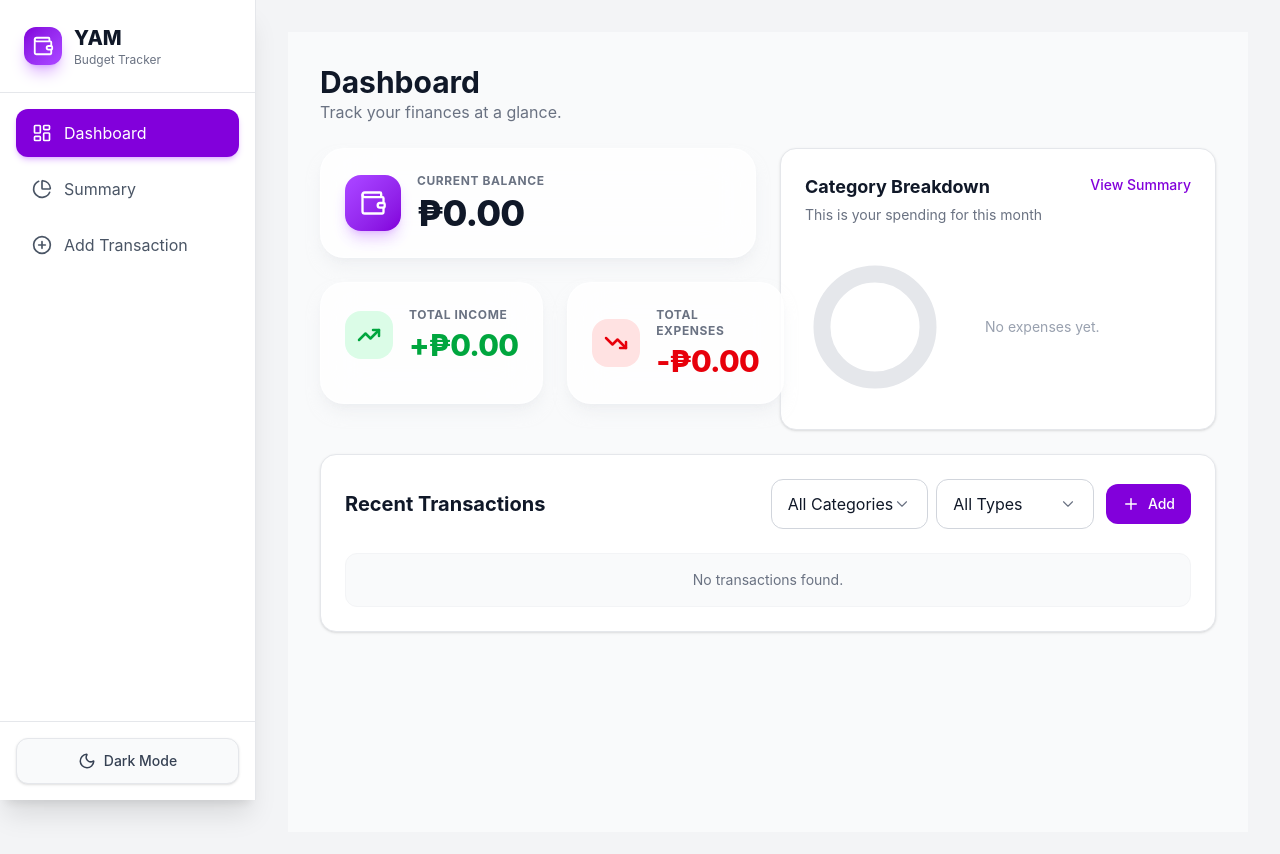
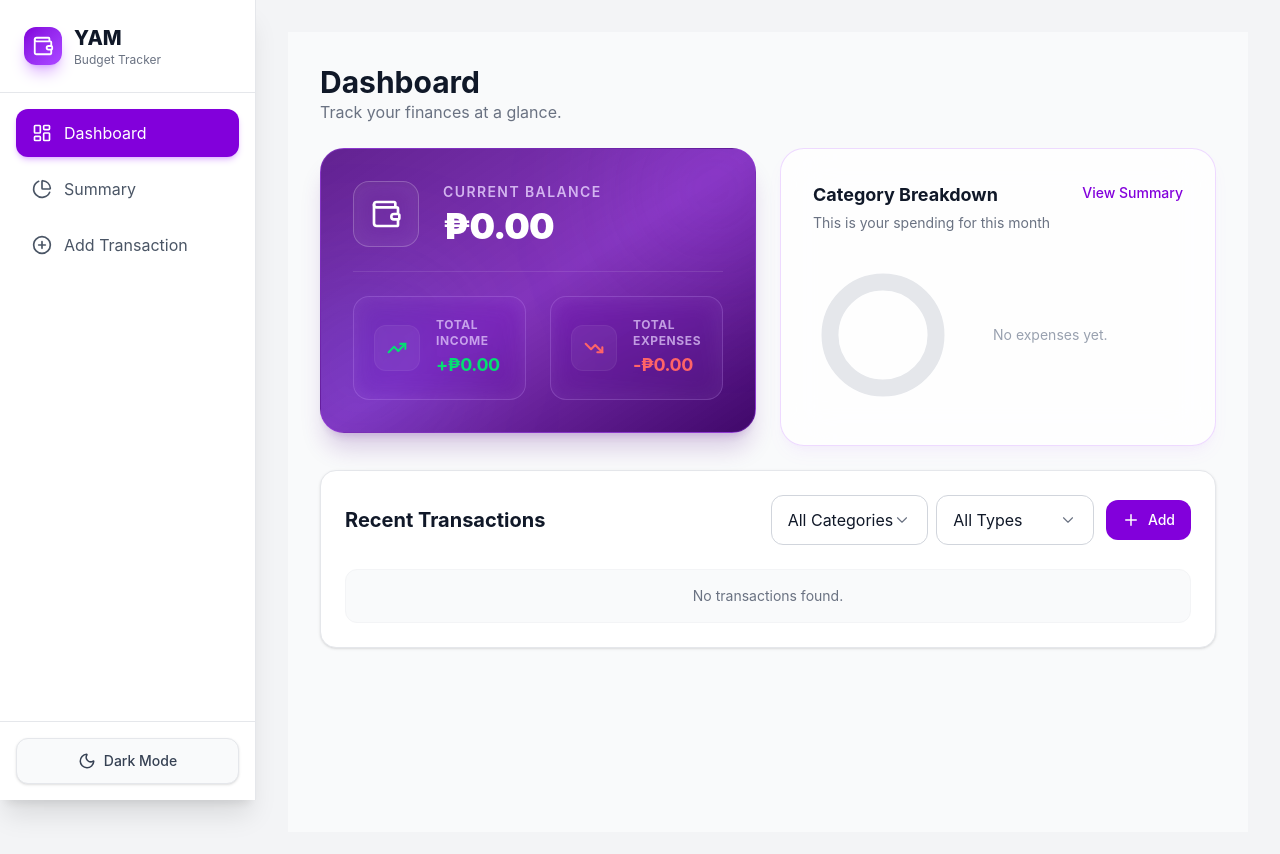
Before and after one commit to yannics08/midterm-project-webdvt, a React (Vite) app: page /dashboard in a window 1280 px wide. Shown: the top 854 px of the page. Built offline with nearby package versions, Linux system fonts and the light colour scheme.

Commit message:
feat: combined balance, income, expense in one container

```diff
--- /dev/null
+++ b/src/components/FinancialOverview.jsx
@@ -0,0 +1,83 @@
+import { useTransactions } from "../context/TransactionContext";
+import { Wallet, TrendingUp, TrendingDown } from "lucide-react";
+
+const FinancialOverview = () => {
+  const { balance, income, expenses } = useTransactions();
+
+  return (
+    <div className="relative overflow-hidden bg-gradient-to-br from-purple-900/95 via-purple-800/85 to-purple-950/98 dark:from-purple-950/95 dark:via-purple-900/85 dark:to-black/98 backdrop-blur-2xl rounded-3xl p-6 md:p-8 shadow-xl shadow-purple-900/20 border border-purple-500/30 text-white w-full transition-all duration-300 space-y-6">
+      {/* Glow Effects */}
+      <div className="absolute -right-10 -top-10 w-40 h-40 bg-purple-500/25 rounded-full blur-3xl pointer-events-none" />
+      <div className="absolute -left-10 -bottom-10 w-40 h-40 bg-indigo-500/25 rounded-full blur-3xl pointer-events-none" />
+
+      {/* Current Balance Section */}
+      <div className="relative z-10 flex items-center gap-4 sm:gap-6 pb-6 border-b border-white/10">
+        <div className="p-3.5 sm:p-4 bg-white/10 backdrop-blur-md rounded-2xl border border-white/20 shadow-inner text-white shrink-0">
+          <Wallet size={32} strokeWidth={2} />
+        </div>
+
+        <div className="min-w-0 flex-1">
+          <h4 className="text-xs sm:text-sm font-semibold text-purple-200/80 uppercase tracking-widest">
+            Current Balance
+          </h4>
+          <div
+            id="balance"
+            className="text-2xl sm:text-3xl md:text-4xl font-black text-white mt-1 tracking-tight truncate"
+          >
+            ₱{balance.toLocaleString(undefined, {
+              minimumFractionDigits: 2,
+              maximumFractionDigits: 2,
+            })}
+          </div>
+        </div>
+      </div>
+
+      {/* Income & Expenses Split Section */}
+      <div className="relative z-10 grid grid-cols-1 sm:grid-cols-2 gap-4 sm:gap-6">
+        {/* Total Income */}
+        <div className="bg-purple-300/10 dark:bg-purple-900/30 backdrop-blur-md rounded-2xl p-4 sm:p-5 border border-purple-300/20 dark:border-purple-700/30 flex items-center gap-3 sm:gap-4 transition-all duration-300 hover:bg-purple-300/20 dark:hover:bg-purple-900/50">
+          <div className="p-2 sm:p-3 bg-white/5 rounded-xl text-green-400 shrink-0 border border-white/5">
+            <TrendingUp size={20} strokeWidth={2.5} />
+          </div>
+          <div className="min-w-0 flex-1">
+            <h4 className="text-[10px] sm:text-xs font-bold text-purple-200/70 uppercase tracking-wider">
+              Total Income
+            </h4>
+            <div
+              id="income"
+              className="text-base sm:text-lg font-bold text-green-400 mt-0.5 tracking-tight truncate"
+            >
+              +₱{income.toLocaleString(undefined, {
+                minimumFractionDigits: 2,
+                maximumFractionDigits: 2,
+              })}
+            </div>
+          </div>
+        </div>
+
+        {/* Total Expenses */}
+        <div className="bg-purple-300/10 dark:bg-purple-900/30 backdrop-blur-md rounded-2xl p-4 sm:p-5 border border-purple-300/20 dark:border-purple-700/30 flex items-center gap-3 sm:gap-4 transition-all duration-300 hover:bg-purple-300/20 dark:hover:bg-purple-900/50">
+          <div className="p-2 sm:p-3 bg-white/5 rounded-xl text-red-400 shrink-0 border border-white/5">
+            <TrendingDown size={20} strokeWidth={2.5} />
+          </div>
+          <div className="min-w-0 flex-1">
+            <h4 className="text-[10px] sm:text-xs font-bold text-purple-200/70 uppercase tracking-wider">
+              Total Expenses
+            </h4>
+            <div
+              id="expenses"
+              className="text-base sm:text-lg font-bold text-red-400 mt-0.5 tracking-tight truncate"
+            >
+              -₱{expenses.toLocaleString(undefined, {
+                minimumFractionDigits: 2,
+                maximumFractionDigits: 2,
+              })}
+            </div>
+          </div>
+        </div>
+      </div>
+    </div>
+  );
+};
+
+export default FinancialOverview;
--- a/src/pages/Dashboard.jsx
+++ b/src/pages/Dashboard.jsx
@@ -1,14 +1,12 @@
-import { Link } from "react-router-dom";
 import { useTransactions } from "../context/TransactionContext";
-import Balance from "../components/Balance";
-import IncomeExpense from "../components/IncomeExpense";
+import FinancialOverview from "../components/FinancialOverview";
 import CategoryMiniBreakdown from "../components/CategoryMiniBreakdown";
 import TransactionList from "../components/TransactionList";
 
 function Dashboard() {
   const { transactions } = useTransactions();
 
-  // 1. Filter transactions to only include the current month
+  // Filter transactions to only include the current month
   const currentMonthTransactions = transactions.filter((t) => {
     const transactionDate = new Date(t.date);
     const now = new Date();
@@ -35,22 +33,18 @@ function Dashboard() {
         {/* Top Section: 50/50 Split */}
         <div className="grid grid-cols-1 lg:grid-cols-2 gap-6 items-stretch">
 
-          {/* Left Column (50%): Balance & Income/Expense */}
-          <div className="flex flex-col gap-6 w-full">
-            <Balance />
-            <IncomeExpense />
+          {/* Left Column (50%): Combined Financial Overview */}
+          <div className="flex flex-col w-full">
+            <FinancialOverview />
           </div>
 
           {/* Right Column (50%): Category Breakdown */}
-          <div className="w-full bg-white dark:bg-gray-900 rounded-2xl p-6 shadow-sm border border-gray-200 dark:border-gray-800 transition-colors flex flex-col h-full">
-
-            {/* 2. Pass the filtered array here instead of all transactions */}
+          <div className="w-full bg-white/80 dark:bg-gray-900/80 backdrop-blur-xl rounded-3xl p-6 md:p-8 shadow-lg shadow-purple-500/5 border border-purple-500/20 dark:border-purple-500/10 transition-colors flex flex-col h-full">
             <CategoryMiniBreakdown
               transactions={currentMonthTransactions}
               topN={5}
               size={160}
             />
-
           </div>
         </div>
 
```
